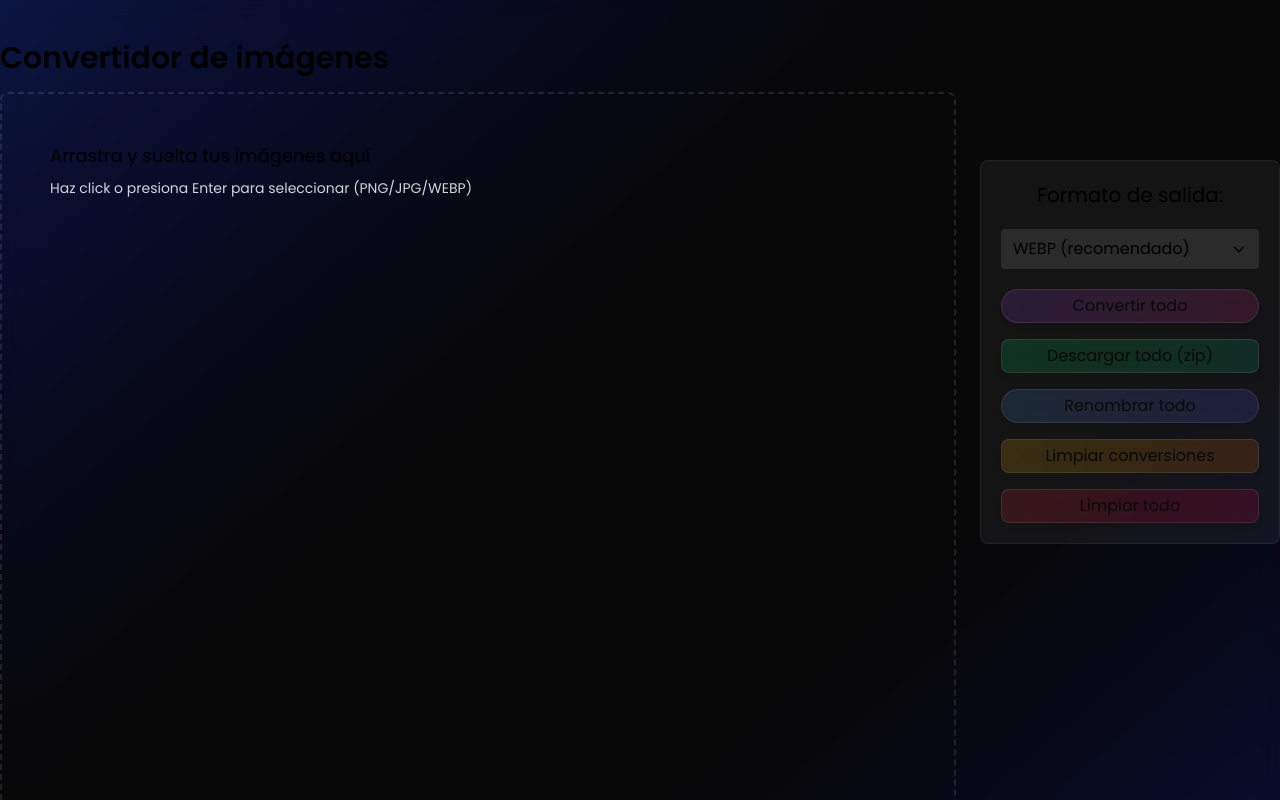
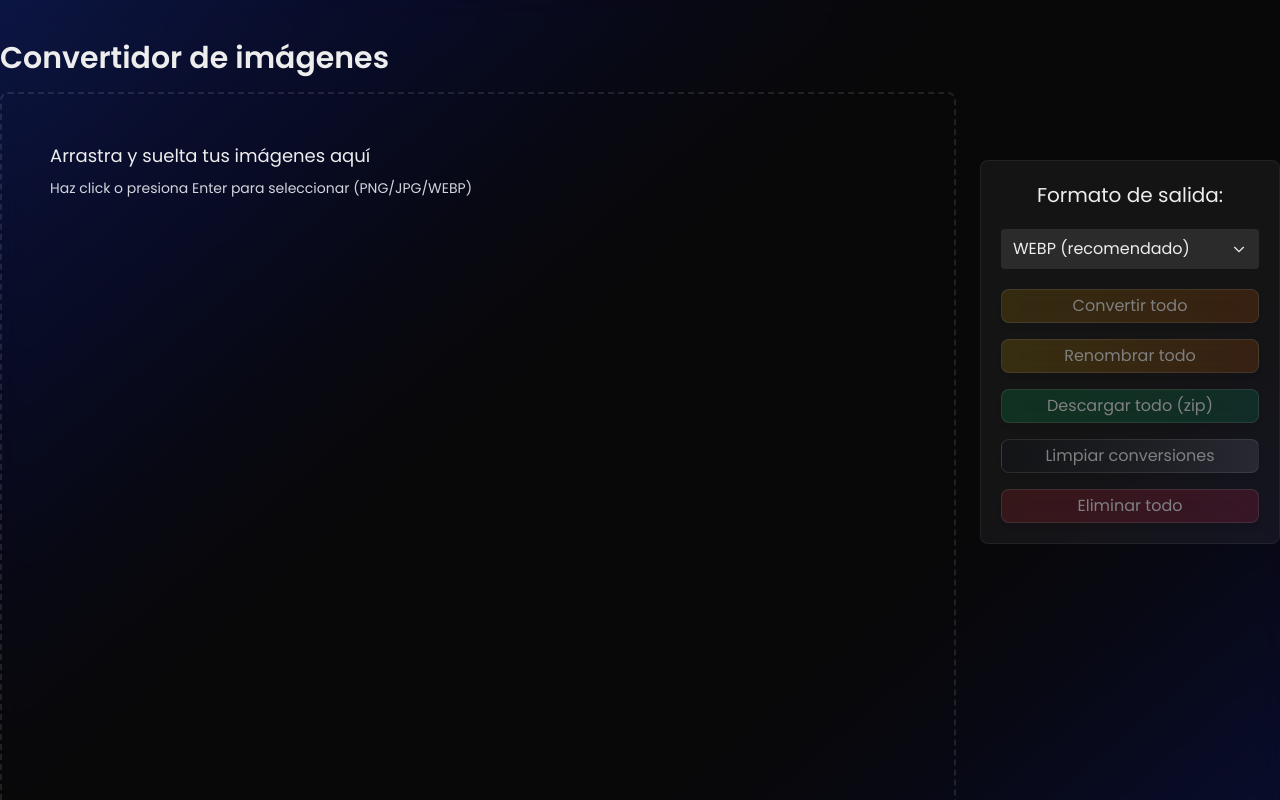
Before and after one commit to javilama/image-converter, a Next.js app: page / in a window 1280 px wide. Shown: the top 800 px of the page. Built offline with nearby package versions, Linux system fonts and the light colour scheme.

Commit message:
fixed theme bug

```diff
--- a/app/components/BulkAction.tsx
+++ b/app/components/BulkAction.tsx
@@ -1,7 +1,7 @@
 // app/components/BulkAction.tsx
 "use client";
 
-import { useImageStore, getKey, sanitizeFilenameForDownload } from "../store/useImageStore";
+import { useImageStore} from "../store/useImageStore";
 import RenameAllButton from "./RenameAllButton";
 import { zipFiles } from "../lib/zip";
 import { RenameParams } from '../types/RenameParams';
@@ -83,16 +83,18 @@ onRenameAllParams,
 // Clases condicionales para el contenedor y botones
   const containerClass = `flex ${vertical ? "flex-col items-stretch" : "flex-row items-center"} gap-4`;
   const buttonBase =
-    "px-3 py-1 rounded-lg backdrop-blur-md cursor-pointer scale-100 hover:scale-105 transition-all text-[12px] md:text-base durattion-200 shadow-md border border-white/20";
+    " px-3 py-1 rounded-lg backdrop-blur-md cursor-pointer scale-100 hover:scale-105 transition-all text-[12px] md:text-base durattion-200 shadow-md border border-white/20";
   const btnSuccess = `${buttonBase} bg-gradient-to-r from-green-400/30 to-emerald-500/30 disabled:cursor-not-allowed`;
-  const btnWarning = `${buttonBase} bg-gradient-to-r from-yellow-400/30 to-orange-500/30 disabled:cursor-not-allowed`;
-  const btnDanger = `${buttonBase} bg-gradient-to-r from-red-500/30 to-rose-600/30`;
+  const btnWarning = `${buttonBase} bg-gradient-to-r from-gray-900/30 to-gray-400/30 disabled:cursor-not-allowed`;
+  const btnDanger = `${buttonBase} bg-gradient-to-r from-red-500/30 to-rose-500/30 hover:from-red-500/50 hover:to-rose-500/50`;
   const disabledClass = "opacity-50 cursor-not-allowed pointer-events-none";
+
 
 
 // --- Renderizado ---
   return (
     <div className={containerClass} data-testid="bulk-actions-root" role="group" aria-label="Bulk actions">
+      <RenameAllButton disabled={!hasFiles}/>
       <button
         data-testid="download-all-btn"
         onClick={handleDownloadAll}
@@ -102,8 +104,6 @@ onRenameAllParams,
       >
         Descargar todo (zip)
       </button>
-
-        <RenameAllButton disabled={!hasFiles}/>
 
       <button
         data-testid="clear-all-btn"
@@ -121,7 +121,7 @@ onRenameAllParams,
         className={`${btnDanger} ${!hasFiles? disabledClass : ""}`}
         title="Eliminar todos los archivos y conversiones"
       >
-        Limpiar todo
+        Eliminar todo
       </button>
     </div>
   );
--- a/app/components/Dropzone.tsx
+++ b/app/components/Dropzone.tsx
@@ -113,7 +113,7 @@ export default function Dropzone({
   // --- Estilos ---
   const buttonBase =
     "px-3 py-2 rounded-lg backdrop-blur-md cursor-pointer scale-100 hover:scale-105 transition-all text-[12px] md:text-base durattion-200 shadow-md border border-white/20";
-  const btnPrimary = `${buttonBase} bg-gradient-to-r from-purple-500/30 to-pink-500/30 disabled:cursor-not-allowed`;
+  const btnPrimary = `${buttonBase} bg-gradient-to-r from-yellow-400/30 to-orange-400/30 disabled:cursor-not-allowed hover:from-yellow-500/30 hover:to-orange-500/30`;
 
 
 
@@ -122,7 +122,7 @@ export default function Dropzone({
       <div
         className={`w-full min-h-screen rounded-lg border-2 p-6 transition-colors ${
           isDragging
-            ? "border-dashed border-blue-400 bg-white/5"
+            ? "border-dashed border-teal-200/30 bg-white/5"
             : "border-dashed border-white/10 bg-transparent"
         }`}
         onClick={(e) => {
--- a/app/components/ImageCard.tsx
+++ b/app/components/ImageCard.tsx
@@ -107,9 +107,9 @@ export default function ImageCard({
   // --- Estilos ---
   const buttonBase =
     "px-3 py-2 flex items-center justify-center backdrop-blur-md cursor-pointer scale-100 hover:scale-105 transition-all text-xs durattion-200 shadow-md border border-white/20";
-  const btnPrimary = `${buttonBase} bg-gradient-to-r from-purple-500/30 to-pink-500/30 disabled:cursor-not-allowed w-[20%] rounded-s-lg`;
+  const btnPrimary = `${buttonBase} bg-gradient-to-r from-yellow-500/30 to-orange-500/30 disabled:cursor-not-allowed w-[20%] rounded-s-lg`;
   const btnSuccess = `${buttonBase} bg-gradient-to-r from-green-400/30 to-emerald-500/30 disabled:cursor-not-allowed gap-2`;
-  const btnDanger = `${buttonBase} bg-gradient-to-r from-red-500/30 to-rose-600/30 w-[20%] rounded-e-lg`;
+  const btnDanger = `${buttonBase} bg-gradient-to-r from-red-500/30 to-rose-500/40 w-[20%] rounded-e-lg`;
   const iconBlur = "hover:text-white/90 text-white/50 w-4 h-4";
 
   // Clase condicional para resaltado (no se tocan estilos base)
--- a/app/components/RenameAllButton.tsx
+++ b/app/components/RenameAllButton.tsx
@@ -15,8 +15,8 @@ export default function RenameAllButton({ disabled = false, compact = false }: P
 
   const renameAll = useImageStore(s => s.renameAll);
 
-  const buttonBase = "px-3 py-1 rounded-full backdrop-blur-md cursor-pointer scale-100 hover:scale-105 transition-all text-[12px] md:text-base durattion-200 shadow-md border border-white/20";
-  const btnInfo = `${buttonBase} bg-gradient-to-r from-blue-400/30 to-indigo-500/30`;
+  const buttonBase = "px-3 py-1 rounded-lg backdrop-blur-md cursor-pointer scale-100 hover:scale-105 transition-all text-[12px] md:text-base durattion-200 shadow-md border border-white/20";
+  const btnInfo = `${buttonBase} bg-gradient-to-r from-yellow-400/30 to-orange-500/30`;
 
   // Clases visuales cuando está deshabilitado (opcional, puedes cambiarlas)
   const disabledClass = "opacity-50 cursor-not-allowed pointer-events-none";
--- a/app/components/RenameModal.tsx
+++ b/app/components/RenameModal.tsx
@@ -43,8 +43,8 @@ if (!open) return null;
 
   const buttonBase =
     "px-3 py-2 flex items-center justify-center backdrop-blur-md cursor-pointer scale-100 hover:scale-105 transition-all text-xs durattion-200 shadow-md border border-white/20";
-  const btnPrimary = `${buttonBase} bg-gradient-to-r from-purple-500/30 to-pink-500/30 disabled:cursor-not-allowed w-[20%] rounded-s-full`;
-  const btnSuccess = `${buttonBase} bg-gradient-to-r from-green-400/30 to-emerald-500/30 disabled:cursor-not-allowed gap-2 rounded-e-full`;
+  const btnPrimary = `${buttonBase} bg-gradient-to-r from-red-500/30 to-rose-500/30 disabled:cursor-not-allowed w-[20%] rounded-s-lg`;
+  const btnSuccess = `${buttonBase} bg-gradient-to-r from-green-400/30 to-emerald-500/30 disabled:cursor-not-allowed gap-2 rounded-e-lg`;
 
 
   return (
--- a/app/components/Toolbar.tsx
+++ b/app/components/Toolbar.tsx
@@ -26,8 +26,8 @@ export default function Toolbar({
 
   // --- Estilos ---
   const buttonBase =
-    "px-3 py-1 rounded-full backdrop-blur-md cursor-pointer scale-100 hover:scale-105 transition-all text-[12px] md:text-base durattion-200 shadow-md border border-white/20 w-full ";
-  const btnPrimary = `${buttonBase} bg-gradient-to-r from-purple-500/30 to-pink-500/30 disabled:cursor-not-allowed`;
+    "px-3 py-1 rounded-lg backdrop-blur-md cursor-pointer scale-100 hover:scale-105 transition-all text-[12px] md:text-base durattion-200 shadow-md border border-white/20 w-full ";
+  const btnPrimary = `${buttonBase} bg-gradient-to-r from-yellow-500/30 to-orange-500/30 disabled:cursor-not-allowed`;
   const disabledClass = "opacity-50 cursor-not-allowed pointer-events-none";
 
 // Progreso de conversión
@@ -61,7 +61,7 @@ export default function Toolbar({
           {isConvertingAll ? (
             <div className="flex items-center gap-2" data-testid="convert-all-progress">
               <span className="inline-block w-4 h-4 border-2 border-white/50 border-t-transparent rounded-full animate-spin" />
-              <span className="text-sm md:text-base bg-clip-text text-transparent bg-gradient-to-r from-purple-500/70 to-pink-500/70 animate-pulse">
+              <span className="text-sm md:text-base bg-clip-text text-transparent bg-gradient-to-r from-yellow-500/70 to-orange-500/70 animate-pulse">
                 Convirtiendo {progress.current} / {progress.total}
               </span>
             </div>
--- a/app/globals.css
+++ b/app/globals.css
@@ -10,8 +10,12 @@
   --electric:#1a2e88;
   --custom-purple: #7e5bef;
 
+  --background: #0a0a0a;
+  --foreground: #ededed;
+
 }
 
+/* stylelint-disable-next-line at-rule-no-unknown */
 @theme inline {
 
   --color-king-blue: var(--king-blue);
@@ -19,12 +23,7 @@
   --color-custom-purple: var(--custom-purple);
 }
 
-@media (prefers-color-scheme: dark) {
-  :root {
-    --background: #0a0a0a;
-    --foreground: #ededed;
-  }
-}
+
 
 html,body {
 
```
